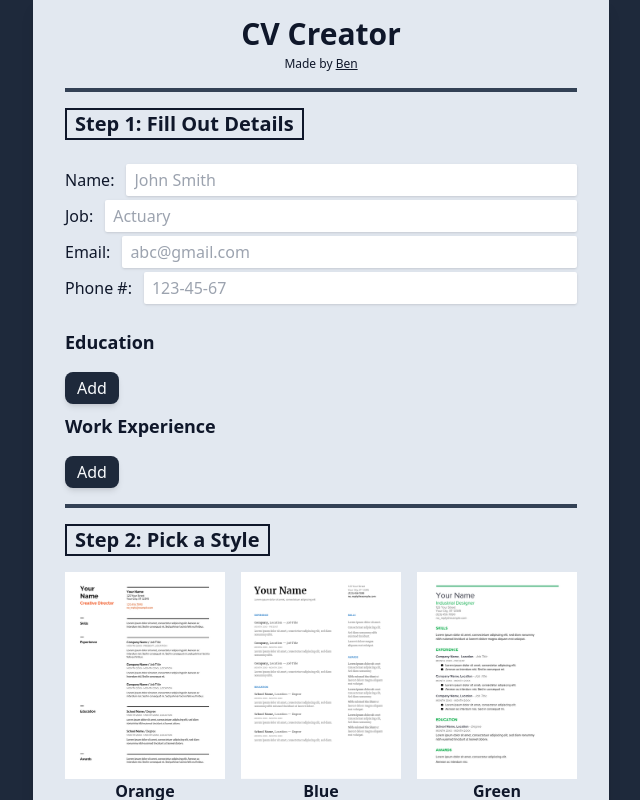
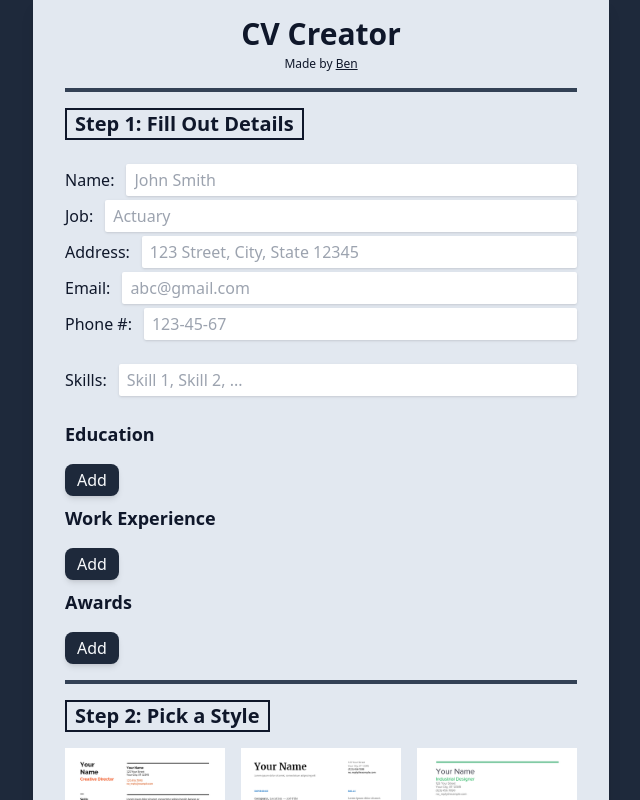
Before and after one commit to remtaine/cv-project, a React (Create React App) app: page / in a window 1280 px wide. Shown: the top 800 px of the page, without its empty margins (319-959 px from the left). Built offline with nearby package versions, Linux system fonts and the light colour scheme.

Commit message:
Add Awards and Skills Data

```diff
--- a/src/App.js
+++ b/src/App.js
@@ -25,6 +25,11 @@ function App() {
       id: uniqid(),
     },
     {
+      title:"Address",
+      placeholder:"123 Street, City, State 12345",
+      id: uniqid(),
+    },
+    {
       title:"Email",
       placeholder:"abc@gmail.com",
       id: uniqid(),
@@ -36,10 +41,23 @@ function App() {
     },
   ];
 
+  const SkillsData = [
+    {
+      title:"Skills",
+      placeholder:"Skill 1, Skill 2, ...",
+      id: uniqid(),
+    },
+  ]
+
   const EducationData = [
     {
       title:"School",
       placeholder:"Harvard University",
+      id: uniqid(),
+    },
+    {
+      title:"Location",
+      placeholder:"United Kingdom",
       id: uniqid(),
     },
     {
@@ -57,12 +75,22 @@ function App() {
       placeholder:"2020",
       id: uniqid(),
     },
+    {
+      title:"Description",
+      placeholder:"Reached Summa Cum Laude",
+      id: uniqid(),
+    },
   ];
 
   const WorkData = [
     {
       title:"Company",
       placeholder:"JP Morgan",
+      id: uniqid(),
+    },
+    {
+      title:"Location",
+      placeholder:"United Kingdom",
       id: uniqid(),
     },
     {
@@ -80,6 +108,29 @@ function App() {
       placeholder:"Present",
       id: uniqid(),
     },
+    {
+      title:"Description",
+      placeholder:"best number cruncher in the region",
+      id: uniqid(),
+    },
+  ];
+
+  const AwardsData = [
+    {
+      title:"Award",
+      placeholder:"Nobel Prize",
+      id: uniqid(),
+    },
+    {
+      title:"Date",
+      placeholder:"2020",
+      id: uniqid(),
+    },
+    {
+      title:"Description",
+      placeholder:"Brought peace to the region",
+      id: uniqid(),
+    },
   ];
 
   return (
@@ -89,14 +140,20 @@ function App() {
 
         <Separator />
         <Step text="Step 1: Fill Out Details" />
+        {/* <h2 className='text-lg font-semibold my-2'>General Info</h2> */}
         <Form title="General Info" data={GenInfoData}/>
-        <h2 className='text-lg font-semibold my-2'>Education</h2>
+        {/* <h2 className='text-lg font-semibold my-2'>Skills</h2> */}
+        <Form title="Skills" data={SkillsData}/>
+        <h2 className='text-lg font-semibold mb-2'>Education</h2>
+        {/* <Form title="Education" data={EducationData} /> */}
         <Button text={"Add"}/>
         <h2 className='text-lg font-semibold my-2'>Work Experience</h2>
+        {/* <Form title="Work Experience" data={WorkData} /> */}
+        <Button text={"Add"}/>
+        <h2 className='text-lg font-semibold my-2'>Awards</h2>
+        {/* <Form title="Awards" data={AwardsData} /> */}
         <Button text={"Add"}/>
 
-        {/* <Form title="Education" data={EducationData} /> */}
-        {/* <Form title="Work Experience" data={WorkData} /> */}
 
         <Separator />
 
@@ -109,7 +166,7 @@ function App() {
 
         <Separator />
 
-        <Step text="Step 3: Check Details" />
+        <Step text="Step 3: Check Form" />
           <h3 className="mt-3 flex justify-center italic font-bold text-center">Please do the first two steps!</h3>
         <Separator />
 
```
